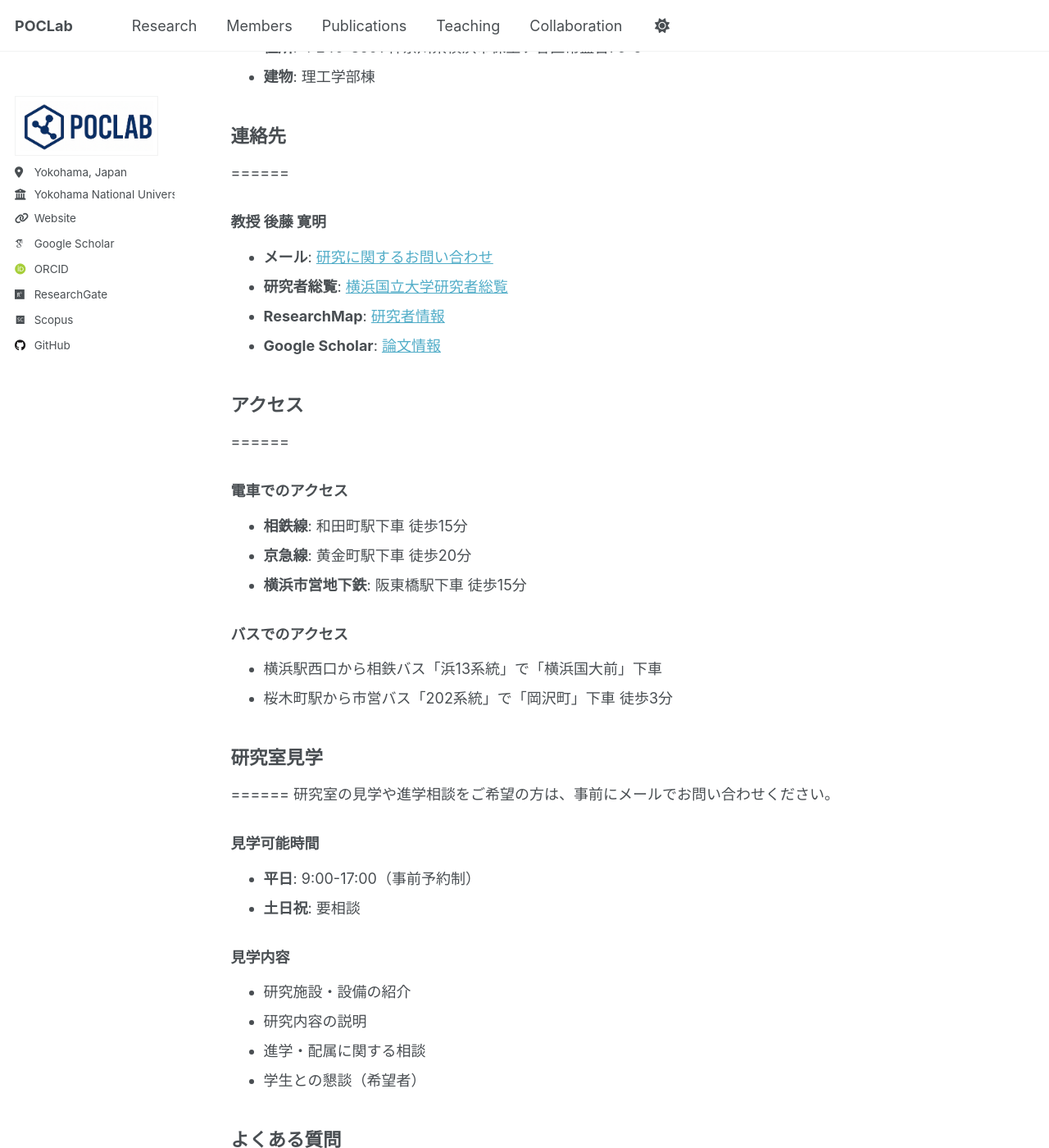
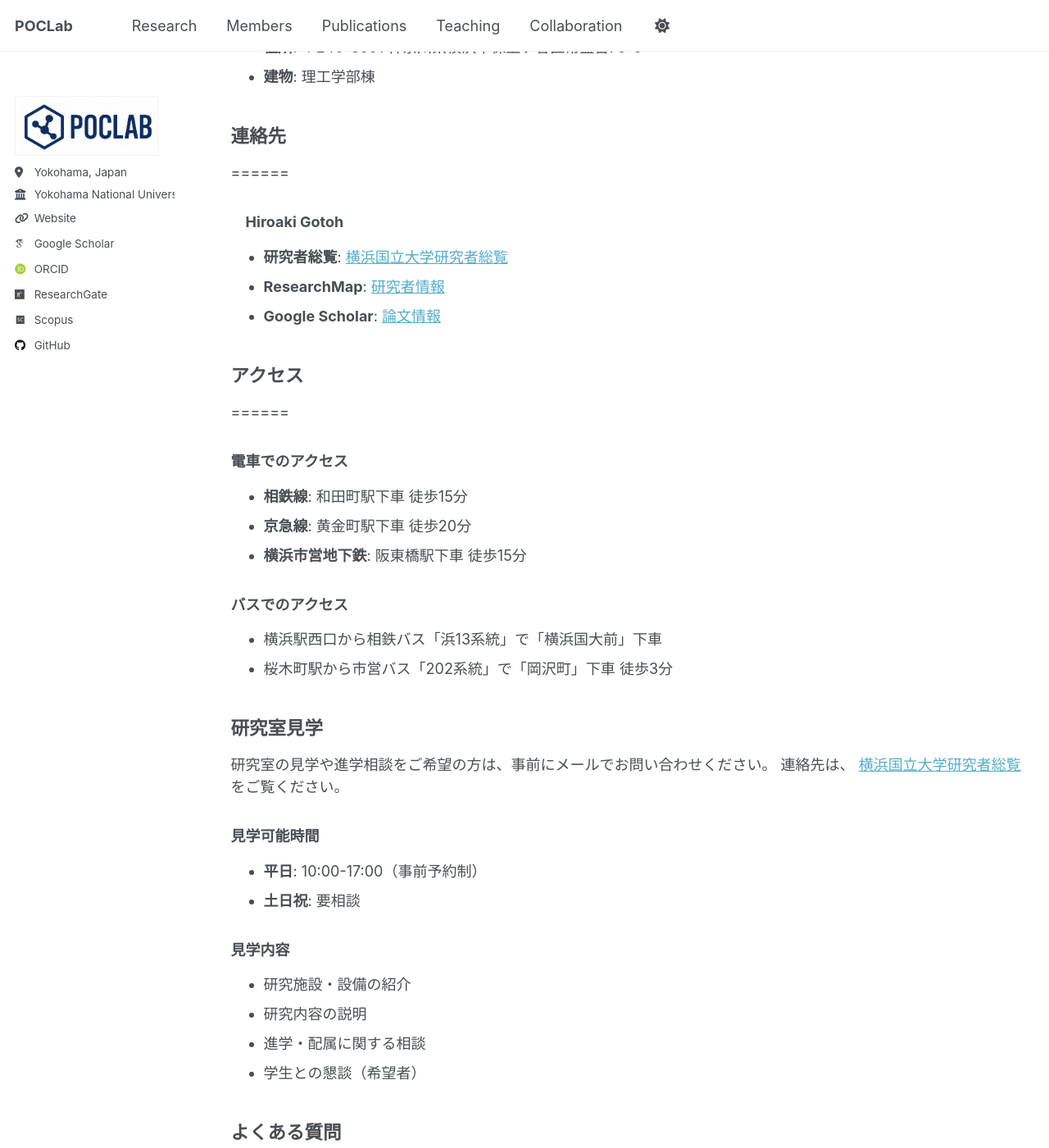
Before and after one commit to poclab-web/homepage, a Jekyll site: the page built from _pages/cv.md, in a window 1280 px wide and 1400 px high, scrolled down 307 px. Shown: the whole window at 82% size. Built offline with Jekyll 4.4.1, drawn with Linux system fonts in a browser that asks for light colours; some web fonts are replaced; a script that is not in the unit is left out.

```diff
--- a/_pages/cv.md
+++ b/_pages/cv.md
@@ -21,8 +21,7 @@ redirect_from:
 
 ## 連絡先
 ======
-### 教授 後藤 寛明
-- **メール**: [研究に関するお問い合わせ](mailto:contact@poclab.example.org)
+### 　Hiroaki Gotoh
 - **研究者総覧**: [横浜国立大学研究者総覧](https://er-web.ynu.ac.jp/html/GOTO_Hiroaki/ja.html)
 - **ResearchMap**: [研究者情報](https://researchmap.jp/7000002974)
 - **Google Scholar**: [論文情報](https://scholar.google.com/citations?user=R-J5YZsAAAAJ&hl=en)
@@ -39,11 +38,12 @@ redirect_from:
 - 桜木町駅から市営バス「202系統」で「岡沢町」下車 徒歩3分
 
 ## 研究室見学
-======
+
 研究室の見学や進学相談をご希望の方は、事前にメールでお問い合わせください。
+連絡先は、 [横浜国立大学研究者総覧](https://er-web.ynu.ac.jp/html/GOTO_Hiroaki/ja.html)をご覧ください。
 
 ### 見学可能時間
-- **平日**: 9:00-17:00（事前予約制）
+- **平日**: 10:00-17:00（事前予約制）
 - **土日祝**: 要相談
 
 ### 見学内容
```
Also changed, not shown: _pages/teaching.md (+2 -2 lines), _portfolio/06_ferroptosis.md (deleted, +0 -29 lines).
